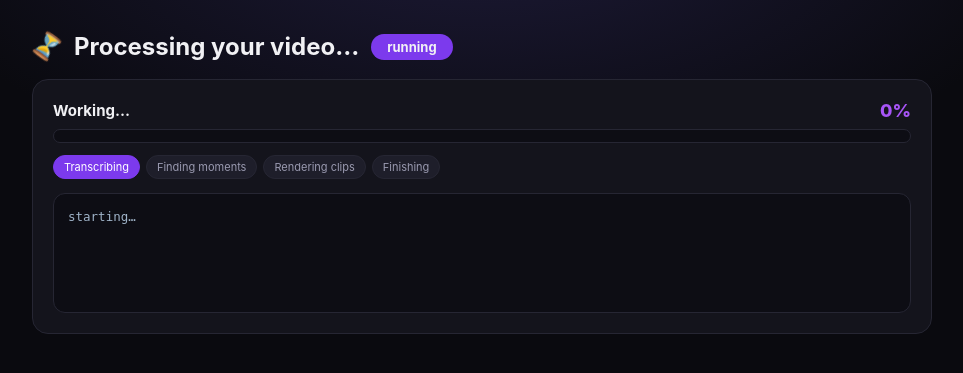
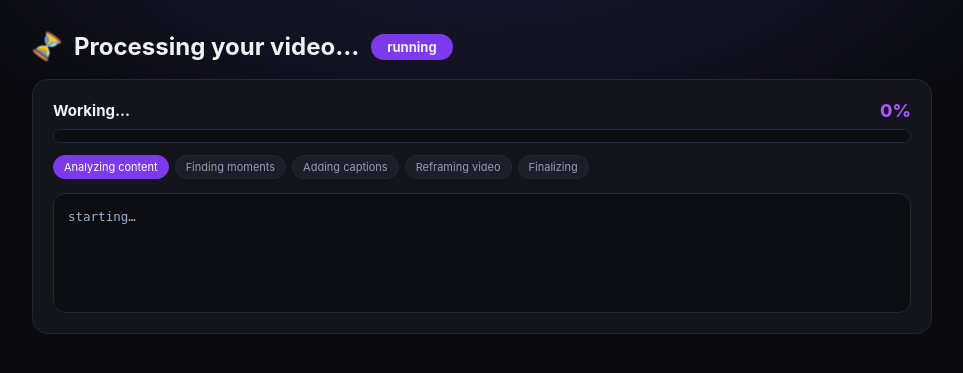
Before and after one commit to tanvirvaioff/clipai, a Flask app: page /job/1 in a window 1280 px wide. Shown: the top 373 px of the page, without its empty margins (158-1121 px from the left). Run offline with Flask 3, Linux system fonts and the light colour scheme.

Commit message:
v3: opus/submagic upgrades + bulk processing + tracking fixes

```diff
--- a/templates/job.html
+++ b/templates/job.html
@@ -54,11 +54,11 @@ h1{font-size:24px;margin-bottom:18px;display:flex;align-items:center;gap:12px}
 <script>
 const jid = "{{ jid }}";
 let done = false;
-const STEPS = ["Transcribing", "Finding moments", "Rendering clips", "Finishing"];
+const STEPS = ["Analyzing content", "Finding moments", "Adding captions", "Reframing video", "Finalizing"];
 function col(s){return s>=90?'🔥':s>=80?'⚡':'✨'}
 function renderSteps(pct){
   const box = document.getElementById("steps");
-  const idx = pct < 40 ? 0 : pct < 55 ? 1 : pct < 98 ? 2 : 3;
+  const idx = pct < 40 ? 0 : pct < 55 ? 1 : pct < 58 ? 2 : pct < 98 ? 3 : 4;
   box.innerHTML = STEPS.map((s,i)=>`<span class="step-chip ${i<idx?'ok':i===idx?'on':''}">${i<idx?'✓ ':''}${s}</span>`).join("");
 }
 async function poll(){
@@ -81,7 +81,12 @@ async function poll(){
     const res = j.result || [];
     document.getElementById("empty").style.display = res.length ? "none" : "block";
     res.forEach(c=>{
-      box.innerHTML += `<div class="clip"><div class="th"><video src="/preview/${jid}/${c.file}" controls preload="metadata" playsinline></video><div class="score">${col(c.score)} ${c.score}<br><small>VIRAL</small></div></div><div class="bd"><b>${esc(c.title)}</b><div class="tm">${c.start.toFixed(0)}s – ${c.end.toFixed(0)}s • 9:16 • captions</div><div class="btns"><a class="mp4" href="/dl/${jid}/${c.file}">⬇ MP4</a><a class="srt" href="/dl/${jid}/${c.srt}">📝 SRT</a></div></div></div>`;
+      const subs = c.subs || {};
+      const subbar = ["hook","flow","value","trend"].map(k=>{
+        const v = subs[k] || 0;
+        return `<div style="flex:1"><div style="font-size:10px;color:var(--mut);text-transform:uppercase;margin-bottom:2px">${k} ${v}</div><div style="background:#0d0d14;border-radius:4px;height:6px"><div style="width:${v*4}%;height:100%;border-radius:4px;background:linear-gradient(90deg,#7c3aed,#a855f7)"></div></div></div>`;
+      }).join("");
+      box.innerHTML += `<div class="clip"><div class="th"><video src="/preview/${jid}/${c.file}" controls preload="metadata" playsinline></video><div class="score">${col(c.score)} ${c.score}<br><small>VIRAL</small></div></div><div class="bd"><b>${esc(c.title)}</b><div class="tm">${c.start.toFixed(0)}s – ${c.end.toFixed(0)}s • 9:16 • captions</div><div style="display:flex;gap:8px;margin-bottom:12px">${subbar}</div><div class="btns"><a class="mp4" href="/dl/${jid}/${c.file}">⬇ MP4</a><a class="srt" href="/dl/${jid}/${c.srt}">📝 SRT</a></div></div></div>`;
     });
     return;
   }
```
